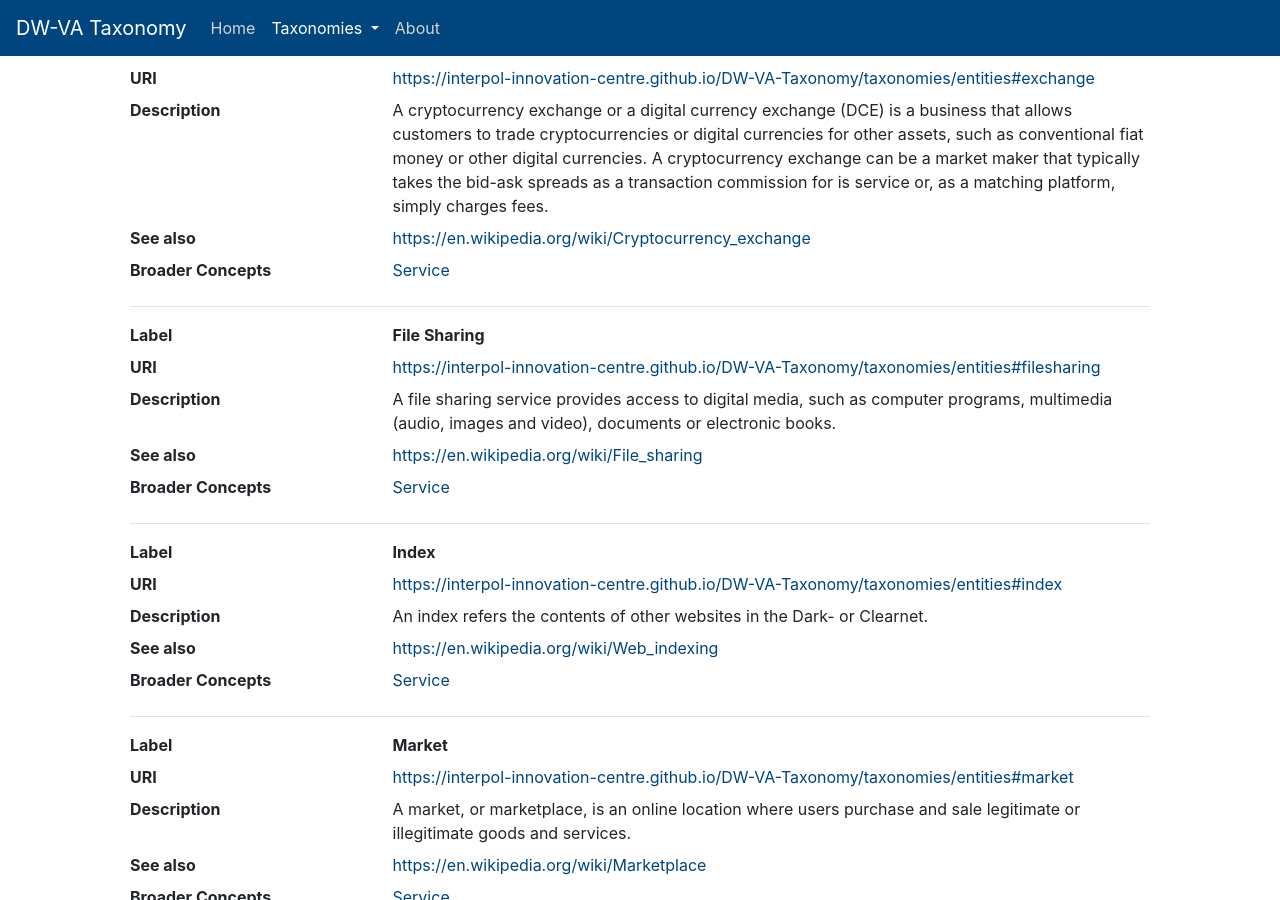
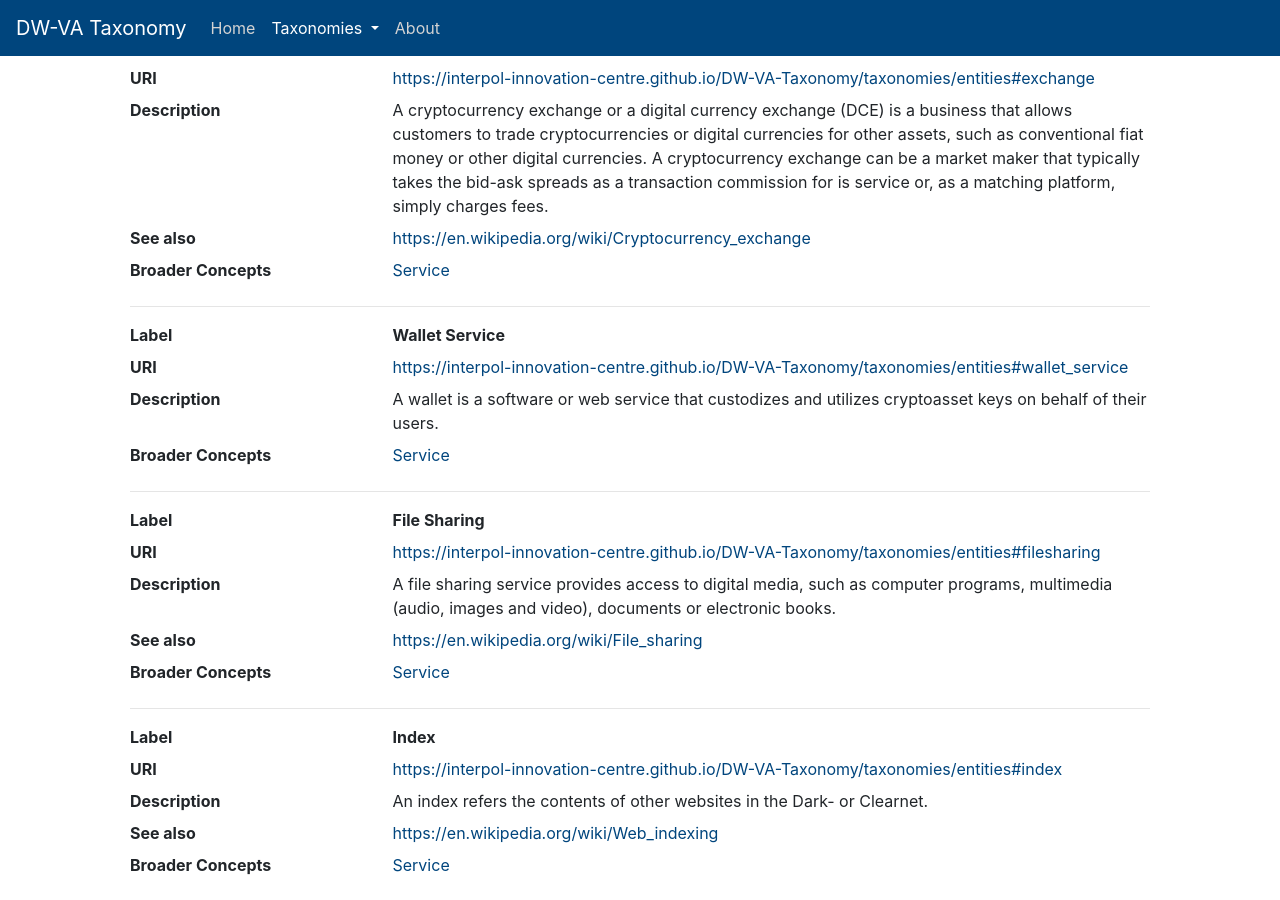
Before and after one commit to INTERPOL-Innovation-Centre/DW-VA-Taxonomy, a Jekyll site: the page built from taxonomies/entities.html, in a window 1280 px wide and 900 px high, scrolled down 1268 px. Built offline with Jekyll 4.4.1, drawn with Linux system fonts in a browser that asks for light colours.

Commit message:
added wallet service to entity taxonomy

```diff
--- a/_data/entities.yaml
+++ b/_data/entities.yaml
@@ -62,6 +62,15 @@ exchange:
     transaction commission for is service or, as a matching platform,
     simply charges fees.
   seeAlso: https://en.wikipedia.org/wiki/Cryptocurrency_exchange
+  broader: service
+
+wallet_service:
+  id: wallet_service
+  type: concept
+  prefLabel: Wallet Service
+  description: >
+    A wallet is a software or web service that custodizes and utilizes cryptoasset
+    keys on behalf of their users.
   broader: service
 
 filesharing:
```
Also changed, not shown: assets/data/abuses.csv (+6 -6 lines), assets/data/entities.csv (+15 -14 lines).
